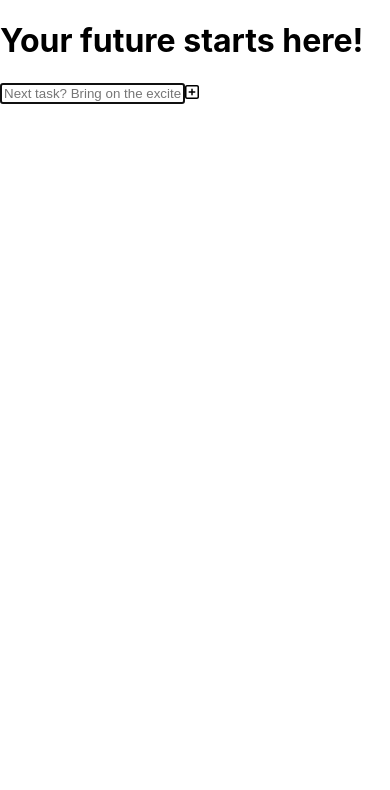
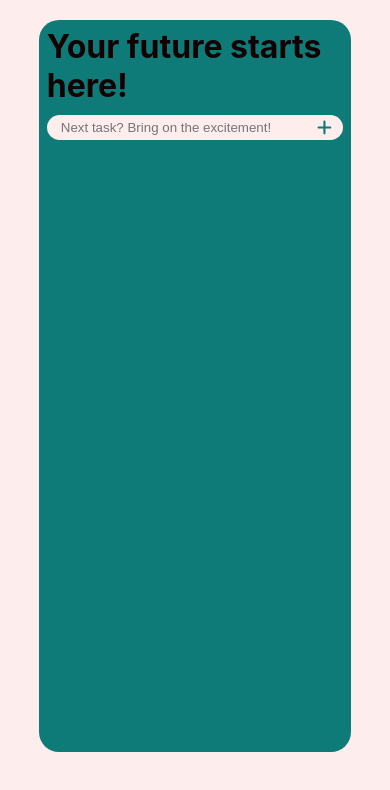
Before and after one commit to utpalsinghal/easydo, a React (Create React App) app: page / in a window 390 px wide. Shown: the top 790 px of the page. Built offline with nearby package versions, Linux system fonts and the light colour scheme.

Commit message:
Add CSS styling

```diff
--- a/src/App.css
+++ b/src/App.css
@@ -1,38 +1,78 @@
-.App {
-  text-align: center;
+body {
+	background-color: #fdeded;
+	color: #120203;
+	padding: 5% 20%;
 }
-
-.App-logo {
-  height: 40vmin;
-  pointer-events: none;
+@media screen and (max-width: 450px) {
+	body {
+		padding: 5%;
+	}
 }
-
-@media (prefers-reduced-motion: no-preference) {
-  .App-logo {
-    animation: App-logo-spin infinite 20s linear;
-  }
+@media screen and (max-width: 768px) {
+	body {
+		padding: 5% 10%;
+	}
 }
-
-.App-header {
-  background-color: #282c34;
-  min-height: 100vh;
-  display: flex;
-  flex-direction: column;
-  align-items: center;
-  justify-content: center;
-  font-size: calc(10px + 2vmin);
-  color: white;
+@media screen and (min-width: 1440px) {
+	body {
+		padding: 5% 30%;
+	}
 }
-
-.App-link {
-  color: #61dafb;
+.wrapper {
+	background-color: #0f7b79;
+	min-height: 85vh;
+	padding: 2vw;
+	margin: 0 auto;
+	border-radius: 20px;
 }
-
-@keyframes App-logo-spin {
-  from {
-    transform: rotate(0deg);
-  }
-  to {
-    transform: rotate(360deg);
-  }
+.tagline {
+	margin: 0 0 10px 0;
 }
+.todo {
+	/* border: 1px solid #f9d2d2; */
+	border-radius: 15px;
+	background-color: #f9d2d2;
+	display: flex;
+	margin: 6px 0 6px 0;
+	height: 25px;
+}
+.todo input[type="text"] {
+	border: none;
+	background-color: #fdeded;
+	color: #120203;
+	width: 100%;
+}
+.todo-input,
+.todo-update {
+	background-color: #fdeded;
+	padding-left: 12px;
+	padding-right: 5px;
+}
+.todo input[type="text"]:focus {
+	outline: none;
+}
+.todo input[type="checkbox"] {
+	margin: 3px 5px 3px 10px;
+}
+span.task {
+  width: 100%;
+}
+span.task.todo-complete {
+	opacity: 0.5;
+	text-decoration: line-through;
+}
+.todo svg {
+	cursor: pointer;
+}
+.add-btn {
+	height: 17px;
+	margin: 4px 6px;
+}
+.edit-btn {
+	height: 15px;
+	margin: 5px 6px;
+}
+.del-btn {
+	height: 15px;
+	margin: 5px 10px 5px 0;
+}
--- a/src/App.js
+++ b/src/App.js
@@ -3,9 +3,9 @@ import TodoWrapper from "./components/TodoWrapper";
 
 function App() {
 	return (
-		<div>
+		<>
 			<TodoWrapper />
-		</div>
+		</>
 	);
 }
 
--- a/src/components/CreateTodo.jsx
+++ b/src/components/CreateTodo.jsx
@@ -1,4 +1,4 @@
-import { faSquarePlus } from "@fortawesome/free-regular-svg-icons";
+import { faPlus } from "@fortawesome/free-solid-svg-icons";
 import { FontAwesomeIcon } from "@fortawesome/react-fontawesome";
 import React, { useEffect, useRef, useState } from "react";
 
@@ -23,7 +23,7 @@ const CreateTodo = ({ addTodo }) => {
 	};
 
 	return (
-		<>
+		<div className="todo todo-input">
 			<input
 				type='text'
 				placeholder='Next task? Bring on the excitement!'
@@ -32,8 +32,13 @@ const CreateTodo = ({ addTodo }) => {
 				onKeyUp={handleKeyUp}
 				ref={inputRef}
 			/>
-			<FontAwesomeIcon icon={faSquarePlus} onClick={handleAdd} />
-		</>
+			<FontAwesomeIcon
+				icon={faPlus}
+				style={{ color: "#0f7b79" }}
+				onClick={handleAdd}
+				className="add-btn"
+			/>
+		</div>
 	);
 };
 
--- a/src/components/Todo.jsx
+++ b/src/components/Todo.jsx
@@ -14,24 +14,28 @@ const Todo = ({ todo, toggleComplete, deleteTodo, enableEdit }) => {
 	};
 
 	return (
-		<div>
+		<div className='todo'>
 			<input
 				type='checkbox'
 				onChange={checkboxChange}
 				checked={todo.isComplete}
 			/>
-			<span>{todo.task}</span>
+			<span className={'task'+(todo.isComplete ? " todo-complete" : "")}>
+				{todo.task}
+			</span>
 			{!todo.isComplete && (
 				<FontAwesomeIcon
 					icon={faPenToSquare}
 					style={{ color: "#0f7b79" }}
 					onClick={handleEditButton}
+          className="edit-btn"
 				/>
 			)}
 			<FontAwesomeIcon
 				icon={faTrashCan}
 				style={{ color: "#0f7b79" }}
 				onClick={handleDelete}
+        className="del-btn"
 			/>
 		</div>
 	);
--- a/src/components/TodoList.jsx
+++ b/src/components/TodoList.jsx
@@ -10,7 +10,7 @@ const TodoList = ({
 	enableEdit,
 }) => {
 	return (
-		<div>
+		<>
 			{todos.map((todo) =>
 				todo.isEditing ? (
 					<UpdateTodo currentTodo={todo} editTodo={editTodo} />
@@ -23,7 +23,7 @@ const TodoList = ({
 					/>
 				)
 			)}
-		</div>
+		</>
 	);
 };
 
--- a/src/components/TodoWrapper.jsx
+++ b/src/components/TodoWrapper.jsx
@@ -42,8 +42,9 @@ const TodoWrapper = () => {
 	};
 
 	return (
-		<>
-			<h1>Your future starts here!</h1>
+		<div className='wrapper'>
+			<h1 className='tagline'>Your future starts here!</h1>
+			<div className='todo-form'>
 				<CreateTodo addTodo={addTodo} />
 				<TodoList
 					todos={todos}
@@ -52,7 +53,8 @@ const TodoWrapper = () => {
 					editTodo={editTodo}
 					enableEdit={enableEdit}
 				/>
-		</>
+			</div>
+		</div>
 	);
 };
 
--- a/src/components/UpdateTodo.jsx
+++ b/src/components/UpdateTodo.jsx
@@ -24,7 +24,7 @@ const UpdateTodo = ({ currentTodo, editTodo }) => {
 	};
 
 	return (
-		<>
+		<div className='todo todo-update'>
 			<input
 				type='text'
 				placeholder="Task update: What's the haps?"
@@ -34,8 +34,13 @@ const UpdateTodo = ({ currentTodo, editTodo }) => {
 				onBlur={handleClickingOutside}
 				ref={inputRef}
 			/>
-			<FontAwesomeIcon icon={faCircleCheck} onClick={handleEdit} />
-		</>
+			<FontAwesomeIcon
+				icon={faCircleCheck}
+				onClick={handleEdit}
+				style={{ color: "#0f7b79" }}
+				className="add-btn"
+			/>
+		</div>
 	);
 };
 
```
Lines whose indentation alone changed are shown as unchanged.
